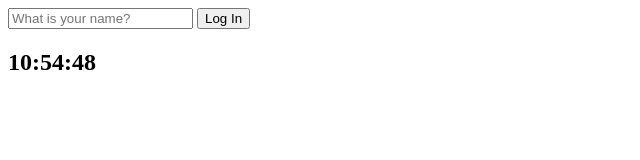
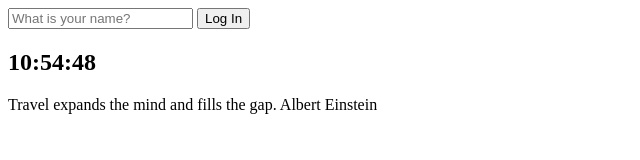
Before and after one commit to hyukjinKimm/Simple-Chrome-App, a plain HTML site: page index.html in a window 1280 px wide. Shown: the whole page, without its empty margins (0-640 px from the left). Drawn offline with Linux system fonts and the light colour scheme.

Commit message:
feat: Add quote.js to include New Features

```diff
--- a/index.html
+++ b/index.html
@@ -14,7 +14,12 @@
   </form>
   <h2 id="clock">00:00</h2>
   <h1 class="hidden" id="greeting"></h1>
+  <div id="quote">
+    <span></span>
+    <span></span>
+  </div>
   <script src="./js/clock.js"></script>
   <script src="./js/greetings.js"></script>
+  <script src="./js/quotes.js"></script>
 </body>
 </html>
--- /dev/null
+++ b/js/quotes.js
@@ -0,0 +1,49 @@
+const quotes = [
+    {
+      quote: "The way to get started is to quit talking and begin doing.",
+      author: "Walt Disney",
+    },
+    {
+      quote: "Life is what happens when you're busy making other plans.",
+      author: "John Lennon",
+    },
+    {
+      quote:
+        "The world is a book and those who do not travel read only one page.",
+      author: "Saint Augustine",
+    },
+    {
+      quote: "Life is either a daring adventure or nothing at all.",
+      author: "Helen Keller",
+    },
+    {
+      quote: "To Travel is to Live",
+      author: "Hans Christian Andersen",
+    },
+    {
+      quote: "Only a life lived for others is a life worthwhile.",
+      author: "Albert Einstein",
+    },
+    {
+      quote: "You only live once, but if you do it right, once is enough.",
+      author: "Mae West",
+    },
+    {
+      quote: "Never go on trips with anyone you do ntot love.",
+      author: "Hemmingway",
+    },
+    {
+      quote: "We wander for distraction, but we travel for fulfilment.",
+      author: "Hilaire Belloc",
+    },
+    {
+      quote: "Travel expands the mind and fills the gap.",
+      author: "Sheda Savage",
+    },
+  ];
+
+const quote = document.querySelector("#quote span:first-child");
+const author = document.querySelector("#quote span:last-child");
+
+quote.innerText = quotes[Math.floor(Math.random() * 10)].quote;
+author.innerText = quotes[Math.floor(Math.random() * 10)].author;
```
